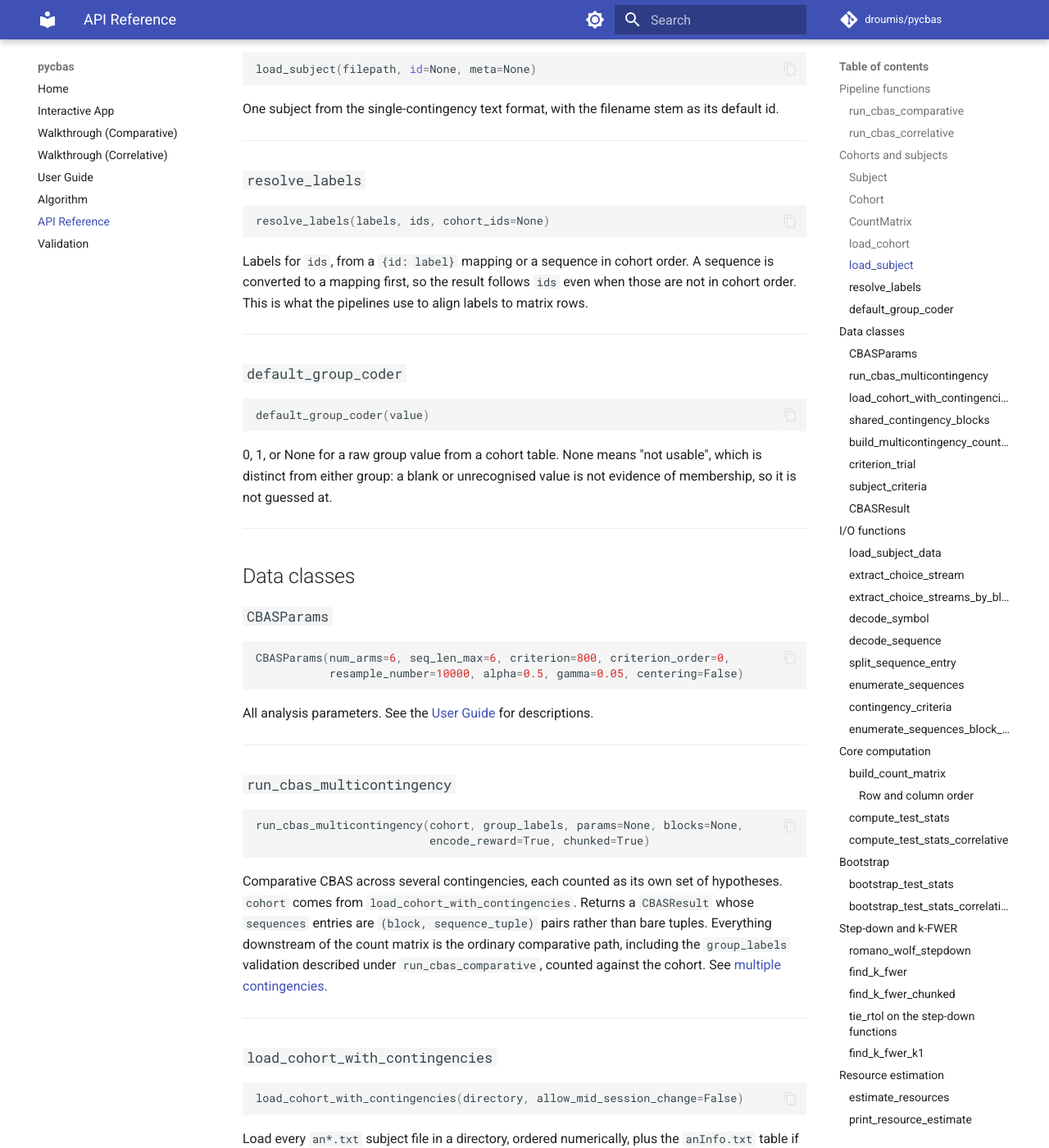
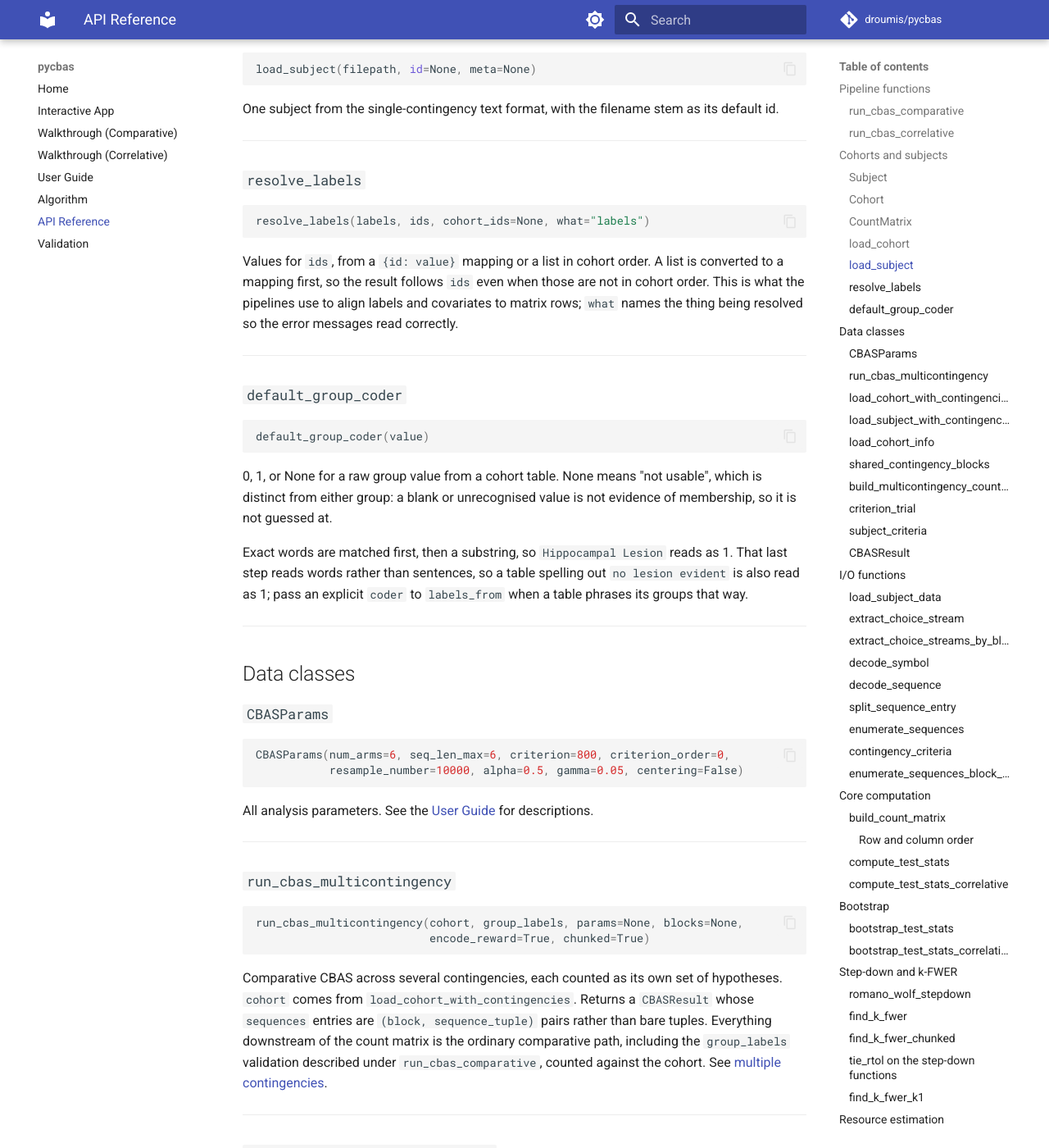
Before and after one commit to droumis/pycbas, an MkDocs documentation site: the page built from docs/api.md, in a window 1280 px wide and 1400 px high, scrolled down 3626 px. Shown: the whole window at 82% size. Built offline with MkDocs 1.6.1 and Material for MkDocs 9.7.7, drawn with Linux system fonts in a browser that asks for light colours; comment, search, counter and statistics services are not loaded; some of the changed text lies outside the part shown.

Commit message:
Close the gaps a final audit found before release
Two exported functions were absent from the API reference, load_subject_with_
contingencies and load_cohort_info, so the reference did not cover the public
surface. Three more were missing from the changelog: default_group_coder,
resolve_labels and the cohort assembly helpers.

Subject.conditions was unused and undocumented in both repositories, so it is
gone rather than shipped.

default_group_coder and contingency_criteria had no tests of their own. The coder
decides what a cohort table's wording means, and probing it turned up a real
limitation now pinned and documented: the substring step reads words rather than
sentences, so a table spelling out 'no lesion evident' is read as lesion. The
cohorts it was built for leave that field blank, which reads as unusable.
contingency_criteria's id-keyed shape was only reached through the GUI.

A covariate of the wrong length reported '2 labels for 4 subjects', because both
paths share one resolver; it now names what it resolved. load_cohort on a folder
holding other text files raised a bare int() parse error, and now names the file
and the pattern.

````diff
--- a/docs/api.md
+++ b/docs/api.md
@@ -167,12 +167,13 @@
 ### `resolve_labels`
 
 ```python
-resolve_labels(labels, ids, cohort_ids=None)
+resolve_labels(labels, ids, cohort_ids=None, what="labels")
 ```
 
-Labels for `ids`, from a `{id: label}` mapping or a sequence in cohort order. A sequence
-is converted to a mapping first, so the result follows `ids` even when those are not in
-cohort order. This is what the pipelines use to align labels to matrix rows.
+Values for `ids`, from a `{id: value}` mapping or a list in cohort order. A list is
+converted to a mapping first, so the result follows `ids` even when those are not in
+cohort order. This is what the pipelines use to align labels and covariates to matrix
+rows; `what` names the thing being resolved so the error messages read correctly.
 
 ---
 
@@ -185,6 +186,11 @@
 0, 1, or None for a raw group value from a cohort table. None means "not usable", which
 is distinct from either group: a blank or unrecognised value is not evidence of
 membership, so it is not guessed at.
+
+Exact words are matched first, then a substring, so `Hippocampal Lesion` reads as 1. That
+last step reads words rather than sentences, so a table spelling out `no lesion evident`
+is also read as 1; pass an explicit `coder` to `labels_from` when a table phrases its
+groups that way.
 
 ---
 
@@ -228,6 +234,32 @@
 `anInfo.txt` table if present. Returns a `Cohort` whose subjects carry the info
 table's columns as `meta`, so a grouping or filter can be named rather than assembled
 alongside. Raises if the file count and the info row count disagree.
+
+---
+
+### `load_subject_with_contingencies`
+
+```python
+load_subject_with_contingencies(filepath, allow_mid_session_change=False, id=None,
+                                meta=None)
+```
+
+One subject from the multi-contingency text format. Returns a `Subject` whose `condition`
+column is the contingency block index and whose `blocks` describe each block's arms, with
+the filename stem as the default id. Raises by default when a contingency changes partway
+through a session; `allow_mid_session_change=True` permits it.
+
+---
+
+### `load_cohort_info`
+
+```python
+load_cohort_info(filepath)
+```
+
+Parse an `anInfo.txt` cohort table into a list of dicts, one per subject, in file order.
+`load_cohort_with_contingencies` calls this and attaches each row to its subject as
+`meta`, so you only need it directly to inspect the table itself.
 
 ---
 
````
Also changed, not shown: CHANGELOG.md (+11 -0 lines), 5 other files.
